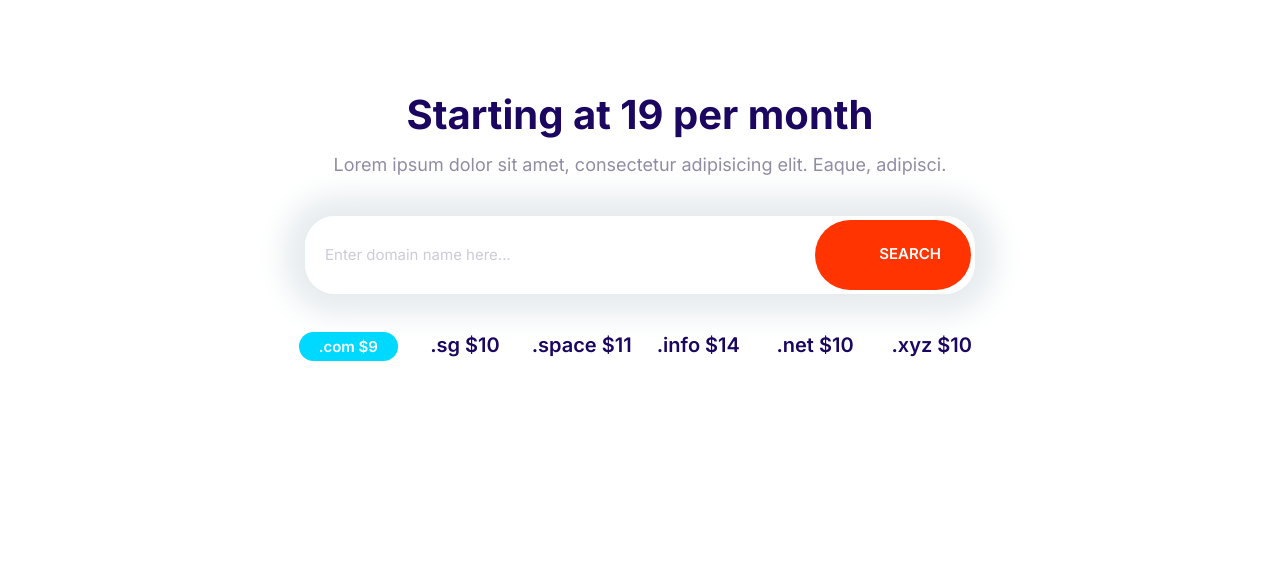
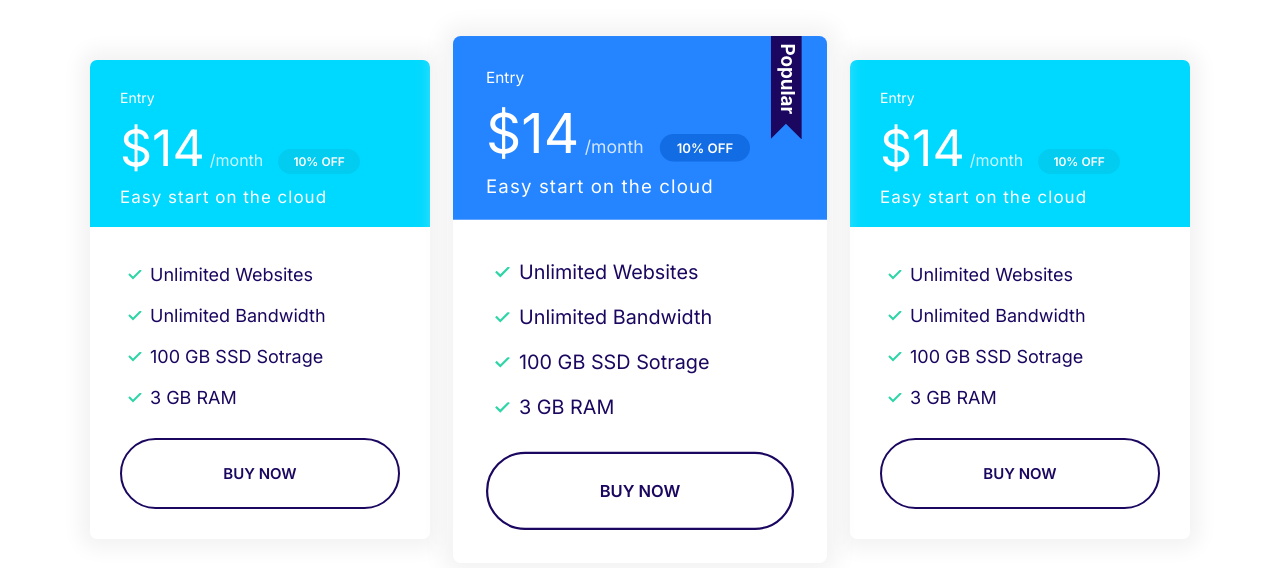
Before and after one commit to 1Mouse/cloudify, a plain HTML site: page index.html in a window 1280 px wide. Drawn offline with Linux system fonts and the light colour scheme.

Commit message:
adding the plans block

```diff
--- a/css/style.css
+++ b/css/style.css
@@ -321,10 +321,19 @@ a {
     color: #fff;
 }
 
+.card--primary .badge--primary {
+    background: #126de4;
+}
+
 .card--secondary .badge--secondary{
     background: #02cdf1;
 }
+
 /* Plans */
+.plan{
+    transition: transform 0.2s ease-out;
+}
+
 .plan__name{
     color: #fff;
     margin: 0;
@@ -357,6 +366,10 @@ a {
     margin-bottom: 2rem;
 }
 
+.plan--popular{
+    transform: scale(1.1);
+}
+
 .plan--popular .card__header{
     position: relative;
 }
@@ -368,6 +381,14 @@ a {
     position: absolute;
     top: -6px;
     right: 5%;
+}
+
+.plan:hover{
+    transform: scale(1.05);
+}
+
+.plan--popular:hover {
+    transform: scale(1.15);
 }
 
 @media screen and (min-width:1024px){
@@ -459,7 +480,11 @@ a {
 
 @media screen and (min-width: 768px) {
     .grid--1x2{
-        grid-template-columns: repeat(2,1fr);
+        grid-template-columns: repeat(2, 1fr);
+    }
+
+    .grid--1x3{
+        grid-template-columns: repeat(3, 1fr);
     }
 }
 
@@ -730,3 +755,13 @@ a {
         grid-template-columns: repeat(auto-fit, minmax(10rem, 1fr));
     }
 }
+
+/* plans block */
+.block-plans .grid{
+    gap: 8rem 4rem;
+}
+
+.block-plans .card{
+    max-width: 500px;
+    margin: 0 auto;
+}
--- a/index.html
+++ b/index.html
@@ -13,27 +13,69 @@
 </head>
 
 <body>
-    <section class="block container block-domain">
-        <header class="block__header">
-            <h2>Starting at 19 per month</h2>
-            <p>Lorem ipsum dolor sit amet, consectetur adipisicing elit. Eaque, adipisci.</p>
-        </header>
-        <div class="input-group">
-            <input type="text" class="input" placeholder="Enter domain name here..." />
-            <button class="btn btn--accent">
-                <svg class="icon icon--white">
-                    <use xlink:href="./images/sprite.svg#search"></use>
-                </svg>
-                search</button>
-        </div>
-        <ul class="list block-domain__prices">
-            <li><span class="badge badge--secondary">.com $9</span></li>
-            <li>.sg $10</li>
-            <li>.space $11</li>
-            <li>.info $14</li>
-            <li>.net $10</li>
-            <li>.xyz $10</li>
-        </ul>
+    <section class="block container block-plans">
+            <div class="grid grid--1x3">
+                <div class="plan">
+                    <div class="card card--secondary">
+                        <header class="card__header">
+                            <h3 class="plan__name">Entry</h3>
+                            <span class="plan__price">$14</span>
+                            <span class="plan__billing-cycle">/month</span>
+                            <span class="badge badge--secondary badge--small">10% OFF</span>
+                            <span class="plan__description">Easy start on the cloud</span>
+                        </header>
+                        <div class="card__body">
+                            <ul class="list list--tick">
+                                <li class="list__item">Unlimited Websites</li>
+                                <li class="list__item">Unlimited Bandwidth</li>
+                                <li class="list__item">100 GB SSD Sotrage</li>
+                                <li class="list__item">3 GB RAM</li>
+                            </ul>
+                            <button class="btn btn--outline btn--block">buy now</button>
+                        </div>
+                    </div>
+                </div>
+                <div class="plan plan--popular">
+                    <div class="card card--primary">
+                        <header class="card__header">
+                            <h3 class="plan__name">Entry</h3>
+                            <span class="plan__price">$14</span>
+                            <span class="plan__billing-cycle">/month</span>
+                            <span class="badge badge--primary badge--small">10% OFF</span>
+                            <span class="plan__description">Easy start on the cloud</span>
+                        </header>
+                        <div class="card__body">
+                            <ul class="list list--tick">
+                                <li class="list__item">Unlimited Websites</li>
+                                <li class="list__item">Unlimited Bandwidth</li>
+                                <li class="list__item">100 GB SSD Sotrage</li>
+                                <li class="list__item">3 GB RAM</li>
+                            </ul>
+                            <button class="btn btn--outline btn--block">buy now</button>
+                        </div>
+                    </div>
+                </div>
+                <div class="plan">
+                    <div class="card card--secondary">
+                        <header class="card__header">
+                            <h3 class="plan__name">Entry</h3>
+                            <span class="plan__price">$14</span>
+                            <span class="plan__billing-cycle">/month</span>
+                            <span class="badge badge--secondary badge--small">10% OFF</span>
+                            <span class="plan__description">Easy start on the cloud</span>
+                        </header>
+                        <div class="card__body">
+                            <ul class="list list--tick">
+                                <li class="list__item">Unlimited Websites</li>
+                                <li class="list__item">Unlimited Bandwidth</li>
+                                <li class="list__item">100 GB SSD Sotrage</li>
+                                <li class="list__item">3 GB RAM</li>
+                            </ul>
+                            <button class="btn btn--outline btn--block">buy now</button>
+                        </div>
+                    </div>
+                </div>
+            </div>
     </section>
 
     <script src="./js/main.js"></script>
```
Also changed, not shown: components/plans-block.html (added, +64 -0 lines).
